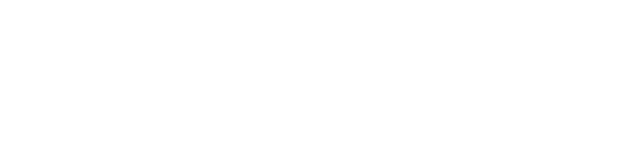
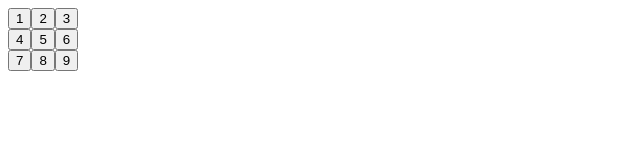
Before and after one commit to majunon/morpion, a plain HTML site: page index.html in a window 1280 px wide. Shown: the whole page, without its empty margins (0-640 px from the left). Drawn offline with Linux system fonts and the light colour scheme.

Commit message:
add getZone and move board to private scope

```diff
--- a/index.html
+++ b/index.html
@@ -6,10 +6,10 @@
   <meta name="viewport" content="width=device-width, initial-scale=1.0">
   <title>Morpion</title>
   <link rel="stylesheet" href="style.css">
-  <script rel="javascript" src="script.js"></script>
+  <script rel="javascript" src="script.js" defer></script>
 </head>
 <body>
-  <div id="#wrapper">
+  <div id="wrapper">
 
   </div>
 </body>
--- a/script.js
+++ b/script.js
@@ -1,7 +1,32 @@
 // The Gameboard
 const Game = (() => {
-  let board = new Array(9);
-  return ({ board });
+  // let _board = new Array(3);
+  // for (let i=0; i< _board.length; i++){
+  //   _board[i]= new Array(3);
+  // }
+
+  let _board = [[1,2,3],[4,5,6],[7,8,9]];
+
+  const _wrapper = document.querySelector('#wrapper');
+
+  const render = () => {
+    for(let i=0; i<3 ; i++){
+      let _col = document.createElement('div');
+      for(let j=0; j<3; j++){
+        let zone = document.createElement('button');
+        zone.textContent = _board[i][j];
+        _col.appendChild(zone);
+      }
+      _wrapper.appendChild(_col);
+    }
+  }
+
+  const getZone = (position) => {
+    return(_board[Math.trunc(position/3)][position%3]);
+  }
+
+
+  return { render, getZone };
 })();
 
 // The players
@@ -13,3 +38,14 @@ const Player = (name, shape) => {
 
 const player1 = Player('Ju','X');
 const player2 = Player('Manon','O');
+
+// The game
+const Partie = (() => {
+
+})();
+
+
+
+// FOR TESTING PURPOSE
+
+Game.render();
```
